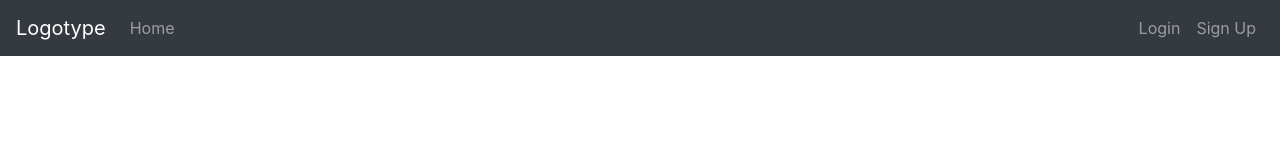
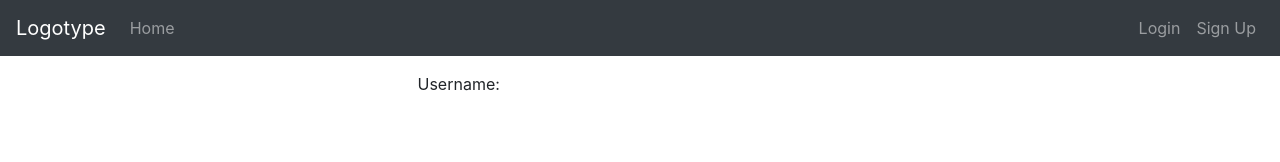
Before and after one commit to ailuroq/mernSocialMedia-frontend, a React (Create React App) app: page /1 in a window 1280 px wide. Shown: the top 162 px of the page. Built offline with nearby package versions, Linux system fonts and the light colour scheme; no server answers.

Commit message:
profile data initialState fix

```diff
--- a/src/actions/profile.js
+++ b/src/actions/profile.js
@@ -10,12 +10,10 @@ const _getProfile = (profileData) => ({
 })
 
 const getProfile = (username) => {
-    debugger
     return (dispatch) => {
         return axios
             .get(API_URL + username, {headers: authHeader()})
             .then(result => {
-                console.log(result.data)
                 dispatch(_getProfile(result.data))
             })
             .catch(error => {
--- a/src/components/Profile/Profile.js
+++ b/src/components/Profile/Profile.js
@@ -1,4 +1,4 @@
-import React, {useEffect, useState} from "react";
+import React, {useEffect} from "react";
 import {Link, Redirect} from 'react-router-dom';
 import {useDispatch, useSelector} from "react-redux";
 import {Button, Col, Container, Row} from "react-bootstrap";
@@ -8,43 +8,22 @@ import {useParams} from "react-router-dom";
 import getProfile from "../../actions/profile";
 
 const Profile = () => {
+    const dispatch = useDispatch()
+
     const {username} = useParams()
-
-    const dispatch = useDispatch()
 
     useEffect(() => {
         dispatch(getProfile(username))
-    }, [username, dispatch]);
+    }, [dispatch, username])
 
-    const profileData = useSelector(state => state.profileData)
-    console.log(profileData)
-
+    const {profileData} = useSelector(state => state.profile)
     return (
         <div>
             <Row className={styles.profile}>
-                <Col md="6" className={styles.avatar_settings}>
-                    {/*{!currentUser.avatar &&
-                    <div>
-                        <img className={styles.avatar} src={avatar} alt="avatar"/>
-                        <button className={styles.edit_profile_button}>
-                            <Link>Edit profile</Link>
-                        </button>
-                    </div>
-                    }
-                    {!currentUser.avatar &&
-                    <img className={styles.avatar} src=""/> // Подгружать аватар
-                    }*/}
-                </Col>
                 <Col md="6">
                     <div className={styles.profile_info}>
                         <div className={styles.profile_top}>
-                            {/*<p>Username: {userInfo}</p>
-                            <p>Username: {currentUser.username}</p>
-                            <p>Username: {currentUser.username}</p>
-                            <p>Username: {currentUser.username}</p>
-                            <p>Username: {currentUser.username}</p>
-                            <p>Username: {currentUser.username}</p>
-                            <p>Username: {currentUser.username}</p>*/}
+                            <p>Username: {profileData.username}</p>
                         </div>
                     </div>
                 </Col>
--- a/src/reducers/profile.js
+++ b/src/reducers/profile.js
@@ -1,6 +1,8 @@
 import {GET_PROFILE} from "../actions/types";
 
-const initialState = {}
+const initialState = {
+    profileData: ""
+}
 export default function profile(state = initialState, action) {
     switch (action.type) {
         case GET_PROFILE:
```
